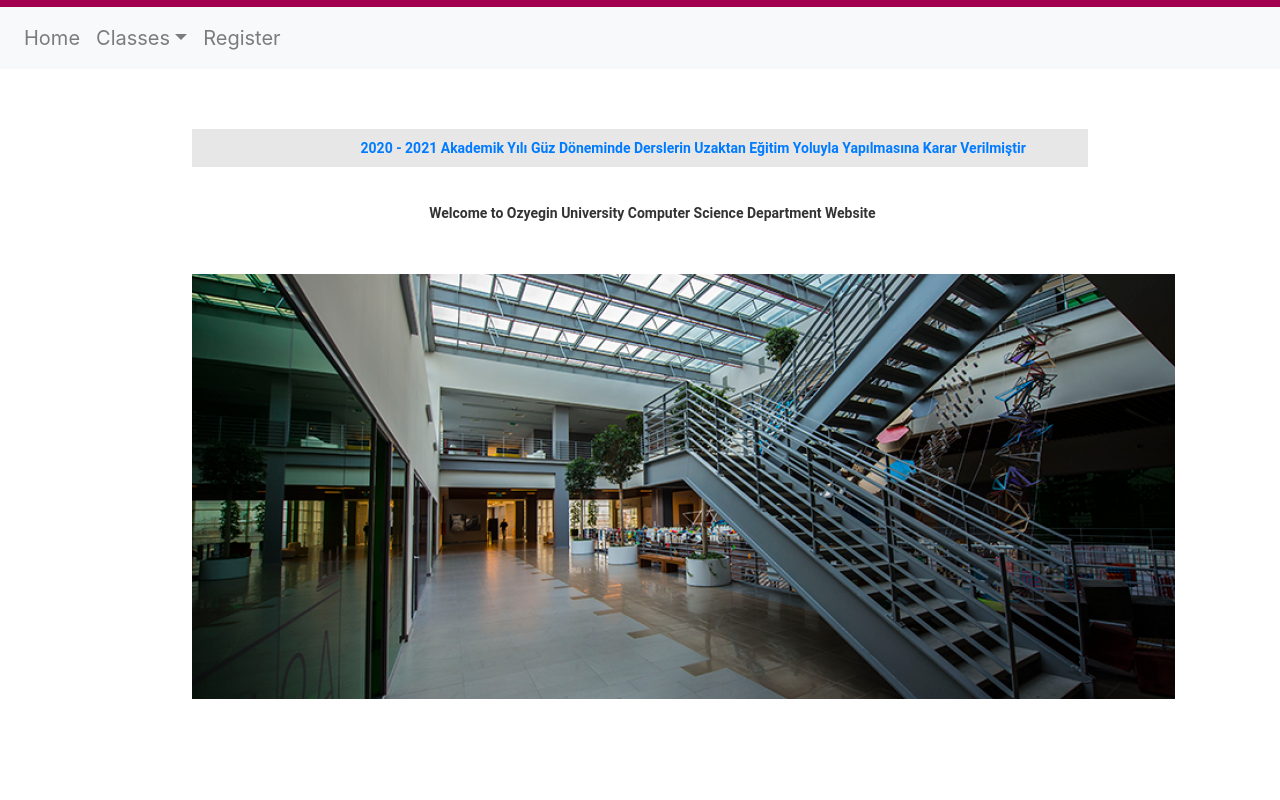
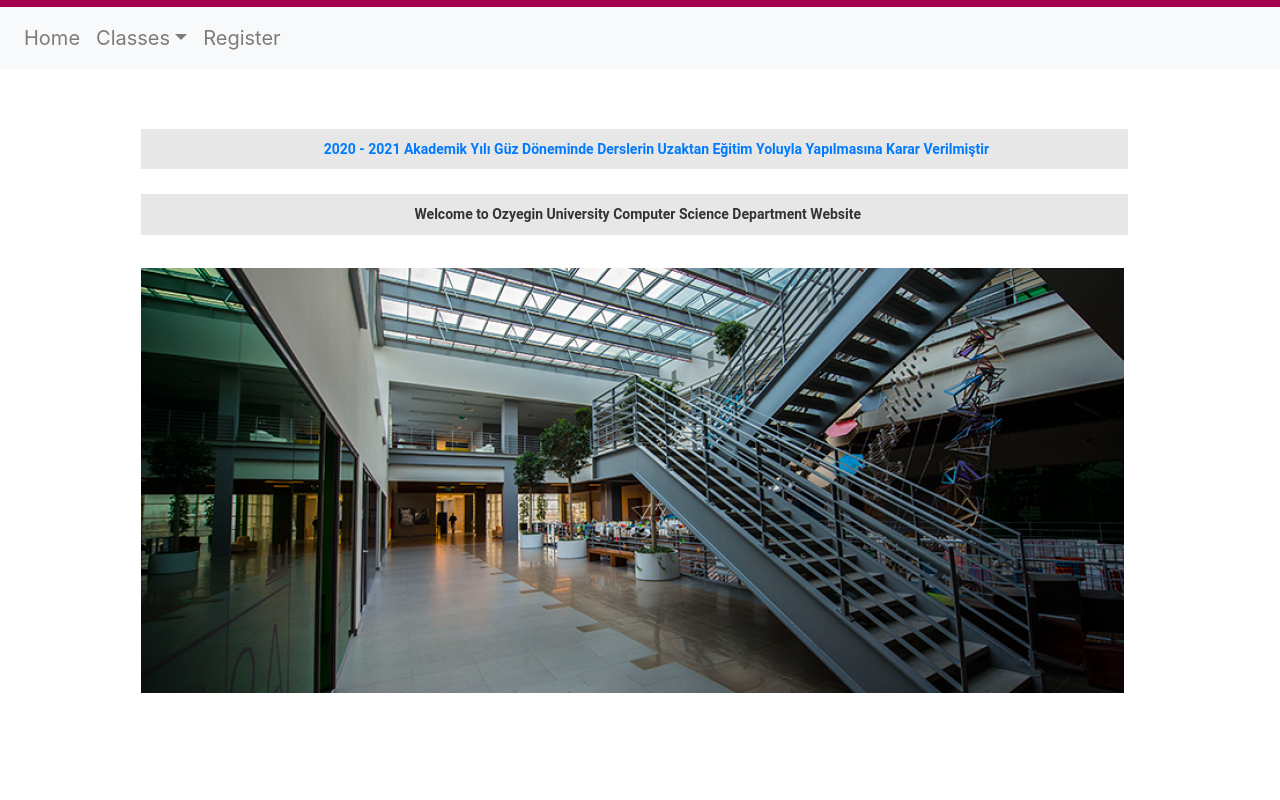
Before and after one commit to berkergurcay/Computer-Science-Web-App, a React (Create React App) app in the folder ozu-cs/: page / in a window 1280 px wide. Shown: the part 340-1140 px from the top of the page. Built offline with nearby package versions, Linux system fonts and the light colour scheme.

Commit message:
Update to Home page

```diff
--- a/ozu-cs/src/components/Home.css
+++ b/ozu-cs/src/components/Home.css
@@ -1,7 +1,8 @@
 #warning {
     background-color: #e7e7e7;
-    margin-left: 15%;
-    margin-right: 15%;
+    margin-left: 5%;
+    margin-right: 6%;
+    align-self: center;
     padding-left: 30px;
 }
 
@@ -24,23 +25,25 @@ label.anaTitle{
 
     background-size: 100%;
     height: 36rem;
-    margin-left: 15%;
-    margin-right: 10%;
+    margin-left: 5%;
+    margin-right: 5%;
     margin-top: 3%;
 }
 
 #div2 {
     margin-top: 25px;
-    /* background-color: #e7e7e7; */
-    margin-left: 3%;
-    margin-right: 10%;
+    background-color: #e7e7e7;
+    margin-left: 5%;
+    margin-right: 6%;
     font-family: 'Roboto', sans-serif;
     font-weight: bold;
 }
 
 #nodecoration{
     text-decoration: none;
-    margin-left: 23%;
-    margin-right: 23%;
+    margin-left: 5%;
+    margin-right: 6%;
+    float: center;
+    padding-left: 75px;
     color: #333333; font-weight:bold;
 }
--- a/ozu-cs/src/components/Home.js
+++ b/ozu-cs/src/components/Home.js
@@ -1,13 +1,15 @@
 import React from 'react'
 import './Home.css'
 import photo from '../images/ozu-eng.png';
+import { Container, Row, Col} from 'reactstrap';
 
 
 
 class Home extends React.Component {
     render() {
 
-        return <div>
+        return <Container>
+            <Row> <Col sm='12' md='12' lg='12'>
             <div id="warning">
                 <label class="anaTitle" id="page-title" >
                     <a href="https://www.ozyegin.edu.tr/tr/covid-19/2020-2021-akademik-yili-guz-donemi%22%3E">
@@ -24,8 +26,9 @@ class Home extends React.Component {
             <div id="photo">
                 <img src={photo} alt=""/>
             </div>
-
-    </div>
+            </Col>
+            </Row>
+        </Container>
     }
 }
 
```
Also changed, not shown: 1 other file (tests, documents, lock files or other folders). Lines whose indentation alone changed are shown as unchanged.
